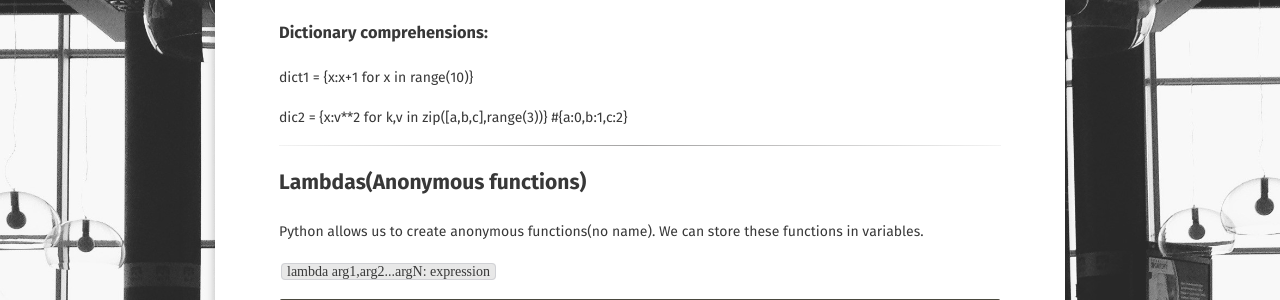
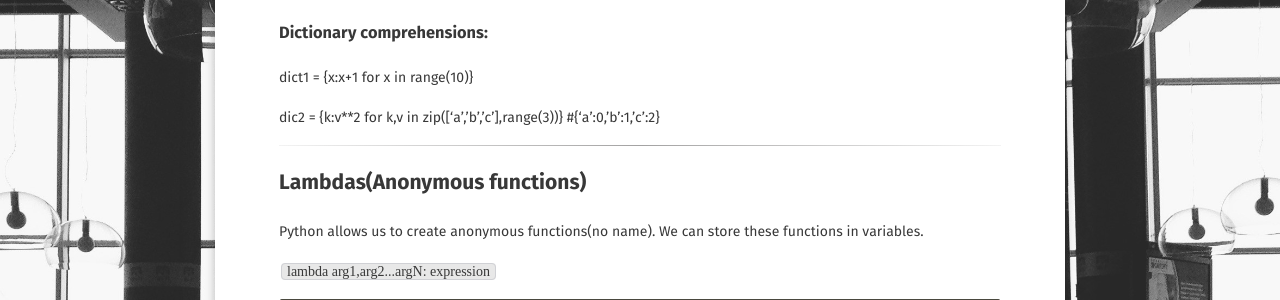
Before and after one commit to saileshdev/saileshdev.github.io, a Jekyll site: the page built from _posts/2016-03-18-advancedpy.md, in a window 1280 px wide and 900 px high, scrolled down 3981 px. Shown: the part 151-451 px from the top of the window. Built offline with Jekyll 4.4.1, drawn with Linux system fonts in a browser that asks for light colours; some web fonts are replaced; comment, search, counter and statistics services are not loaded.

Commit message:
Change type to string

```diff
--- a/_posts/2016-03-18-advancedpy.md
+++ b/_posts/2016-03-18-advancedpy.md
@@ -161,8 +161,8 @@ set1= {x ** 2 for x in range(10)}
 
 dict1 = {x:x+1 for x in range(10)}
 
-dic2 = {x:v**2 for k,v in zip([a,b,c],range(3))}
-#{a:0,b:1,c:2}
+dic2 = {k:v**2 for k,v in zip(['a','b','c'],range(3))}
+#{'a':0,'b':1,'c':2}
 
 ---
 
```
